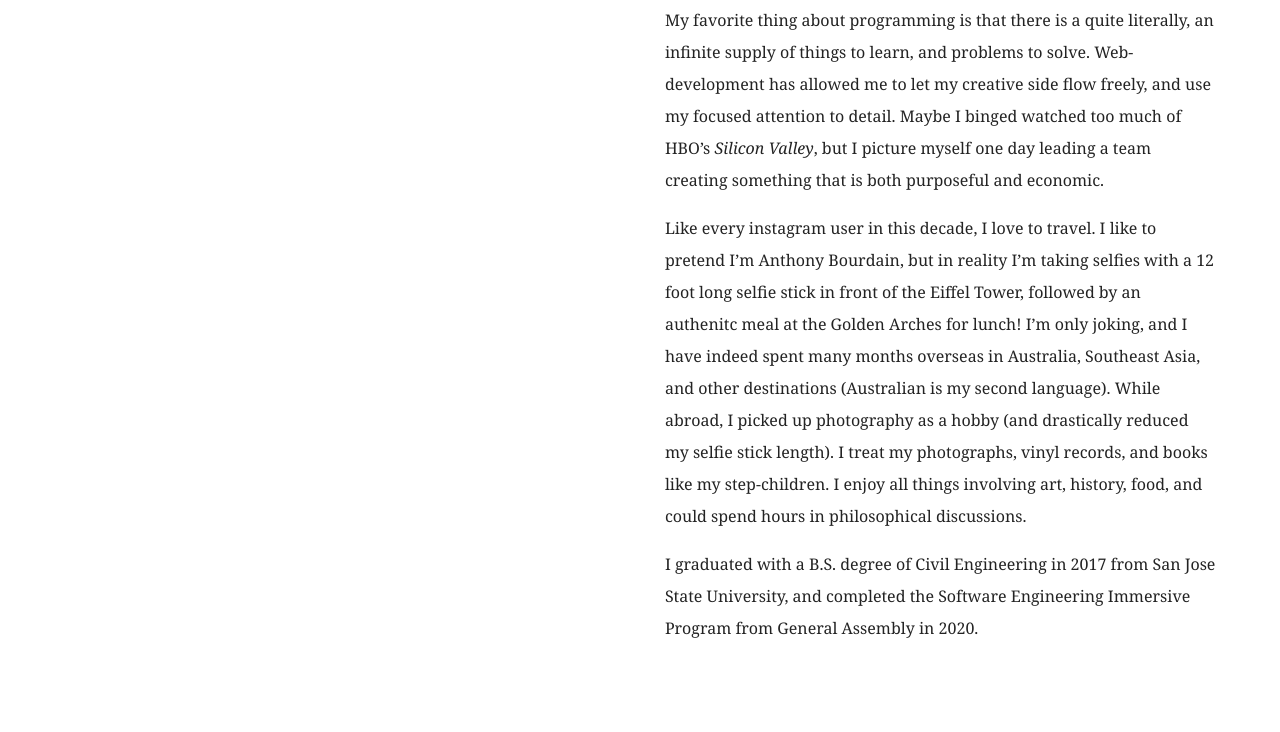
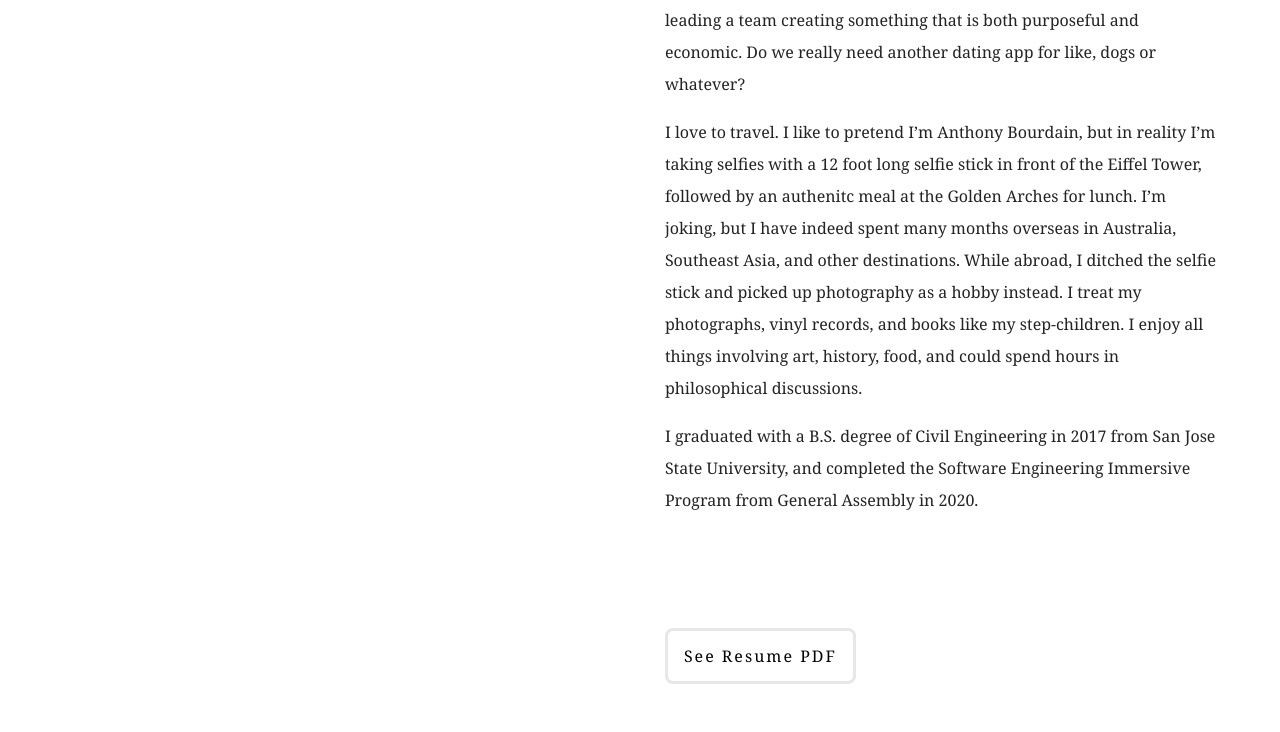
Before and after one commit to jacklmbrt07/gatsby-portfolio, a Gatsby site: page / in a window 1280 px wide. Shown: the part 753-1485 px from the top of the page. Built offline with nearby package versions, Linux system fonts and the light colour scheme; Gatsby itself is replaced by a stand-in of ours.

Commit message:
updated about

```diff
--- a/src/components/about/index.jsx
+++ b/src/components/about/index.jsx
@@ -66,39 +66,33 @@ const About = () => {
               </Text>
               <Text>
                 {" "}
-                In a previous life, which seemed like it was decades ago, I was
-                working as a Construction Engineer making trips around San
-                Francisco and Oakland, and ultimately ended up at the
-                Oroville-Thermalito Dam complex a couple hundred miles up north.
-                During that time, I picked up some of the hardest yet beneficial
-                lessons in project management and leadership. Despite the
-                success I experienced there (after countless failures), I became
+                In a previous life, I was working as a Civil Engineer making
+                frequent trips around northern California. Despite the success I
+                experienced there (after countless failures), I became
                 fascinated by computer programming, and after some careful
-                thought, decided to switch careers.
+                thought, decided to switch careers... <i>in 2020.</i>
               </Text>
               <Text>
                 {" "}
-                My favorite thing about programming is that there is a quite
+                My favorite thing about programming is that there is, quite
                 literally, an infinite supply of things to learn, and problems
-                to solve. Web-development has allowed me to let my creative side
-                flow freely, and use my focused attention to detail. Maybe I
-                binged watched too much of HBO’s <em>Silicon Valley</em>, but I
-                picture myself one day leading a team creating something that is
-                both purposeful and economic.
+                to solve. Maybe I binged watched too much of HBO’s{" "}
+                <em>Silicon Valley</em>, but I picture myself one day leading a
+                team creating something that is both purposeful and economic. Do
+                we really need another dating app for like, dogs or whatever?
               </Text>
               <Text>
                 {" "}
-                Like every instagram user in this decade, I love to travel. I
-                like to pretend I’m Anthony Bourdain, but in reality I’m taking
-                selfies with a 12 foot long selfie stick in front of the Eiffel
-                Tower, followed by an authenitc meal at the Golden Arches for
-                lunch! I’m only joking, and I have indeed spent many months
-                overseas in Australia, Southeast Asia, and other destinations
-                (Australian is my second language). While abroad, I picked up
-                photography as a hobby (and drastically reduced my selfie stick
-                length). I treat my photographs, vinyl records, and books like
-                my step-children. I enjoy all things involving art, history,
-                food, and could spend hours in philosophical discussions.
+                I love to travel. I like to pretend I’m Anthony Bourdain, but in
+                reality I’m taking selfies with a 12 foot long selfie stick in
+                front of the Eiffel Tower, followed by an authenitc meal at the
+                Golden Arches for lunch. I’m joking, but I have indeed spent
+                many months overseas in Australia, Southeast Asia, and other
+                destinations. While abroad, I ditched the selfie stick and
+                picked up photography as a hobby instead. I treat my
+                photographs, vinyl records, and books like my step-children. I
+                enjoy all things involving art, history, food, and could spend
+                hours in philosophical discussions.
               </Text>
               <Text>
                 {" "}
```
Also changed, not shown: src/pages/gallery.js (+7 -11 lines).
